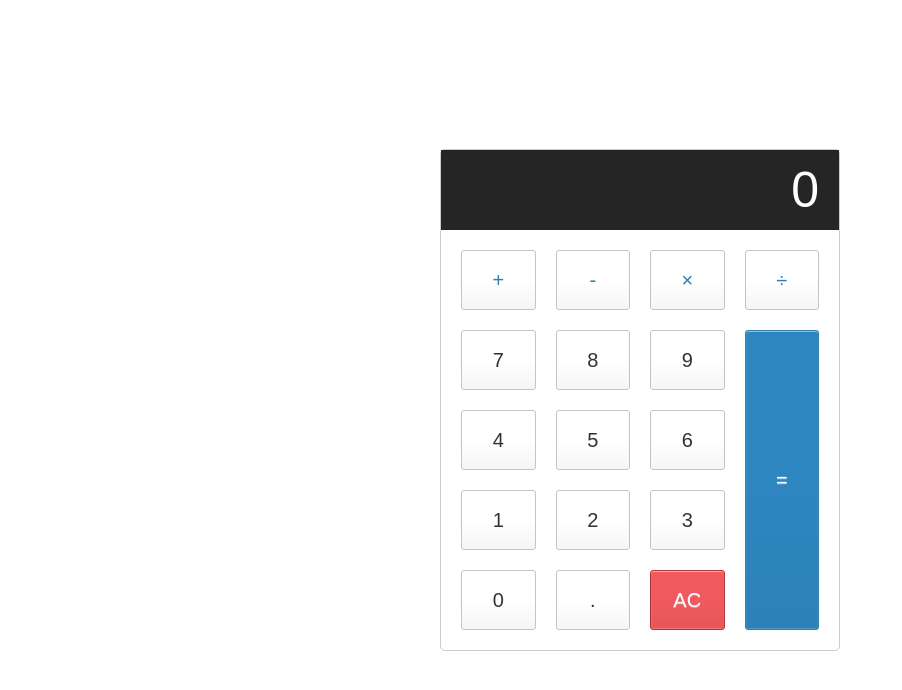
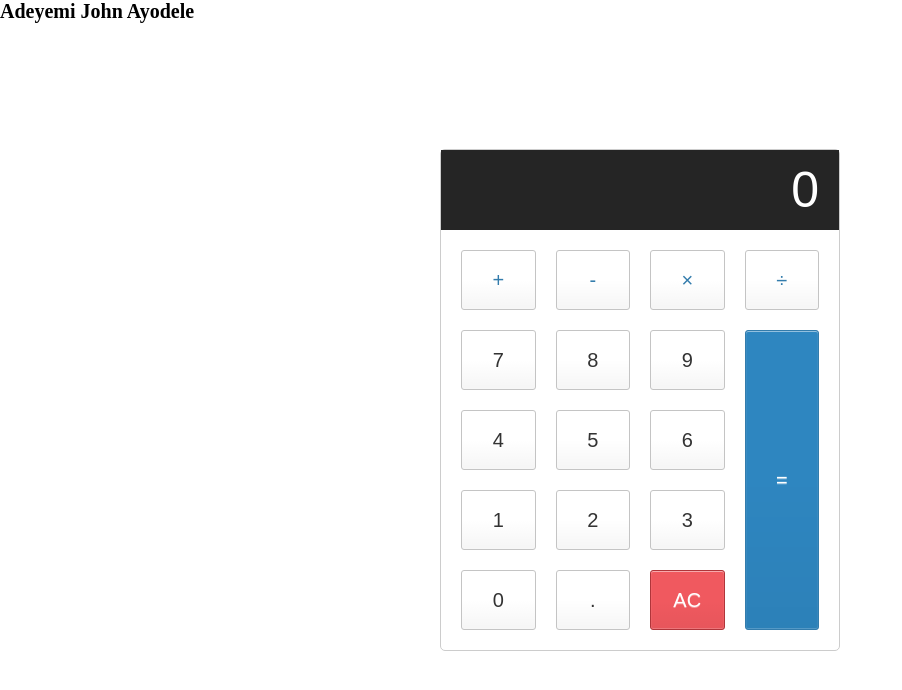
Before and after one commit to adeyemijohn/calculator, a plain HTML site: page index.html in a window 1280 px wide. Shown: the whole page, without its empty margins (0-902 px from the left). Drawn offline with Linux system fonts and the light colour scheme.

Commit message:
update on the calculator name

```diff
--- a/index.html
+++ b/index.html
@@ -5,6 +5,9 @@
     </head>
 
 <body>
+    <div class="title">
+        <h1>Adeyemi John Ayodele</h1>
+    </div>
     <div class="calculator">
 
   <input type="text" class="calculator-screen" value="" disabled />
```
